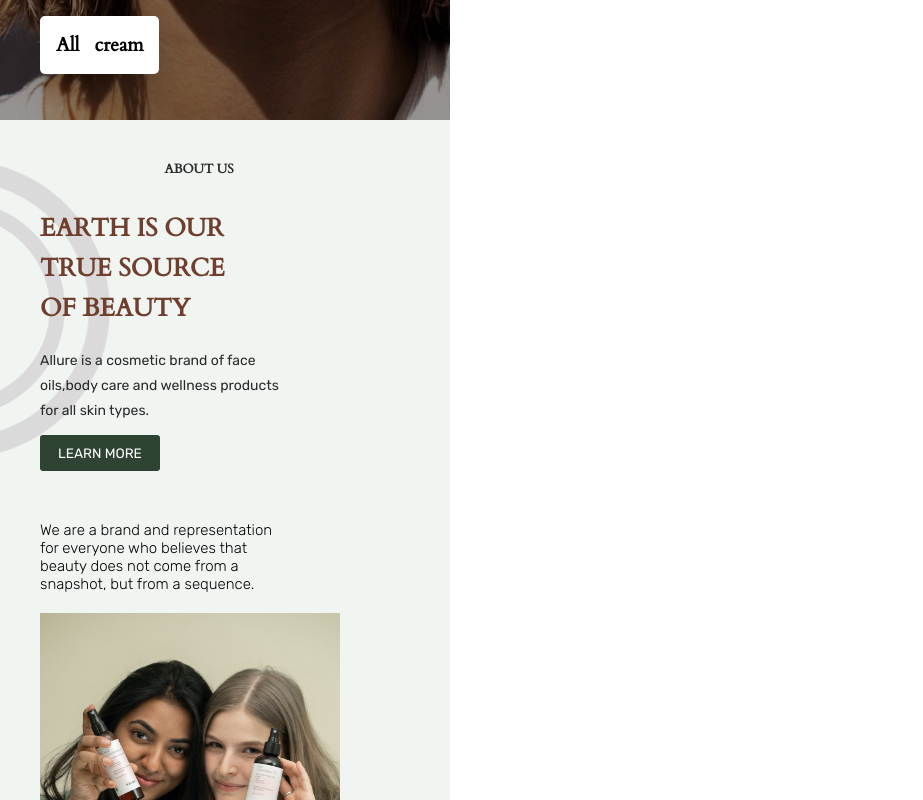
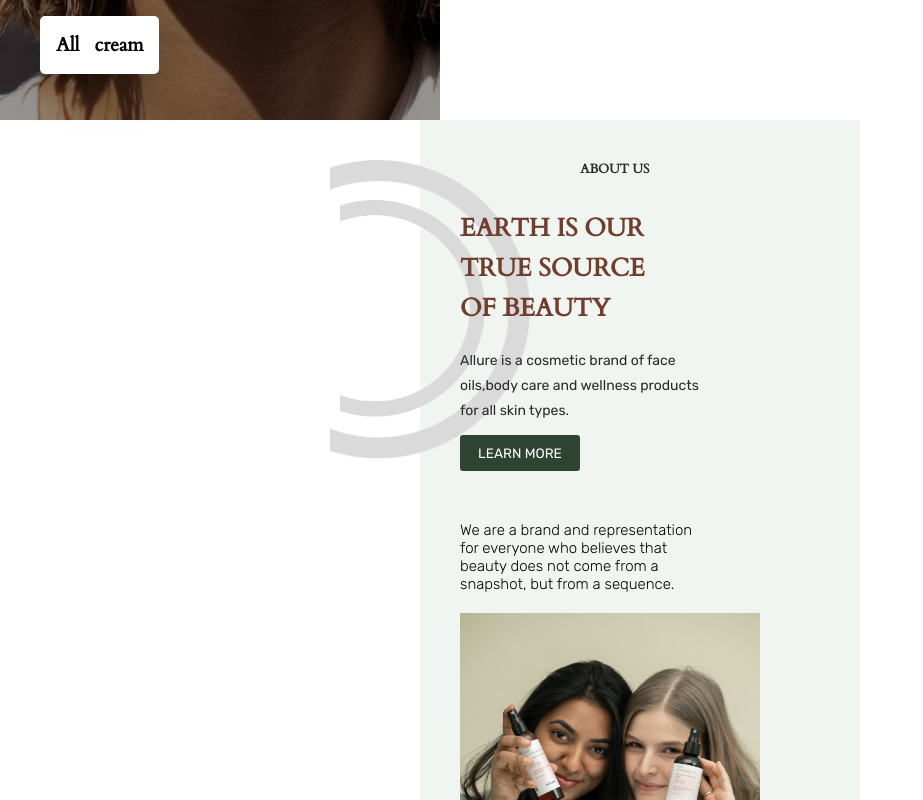
Before and after one commit to Kel-VinTech/Allure-ecommerce, a React (Vite) app: page / in a window 1280 px wide. Shown: the part 680-1480 px from the top of the page, without its empty margins (0-923 px from the left). Built offline with nearby package versions, Linux system fonts and the light colour scheme.

Commit message:
made changes

```diff
--- a/src/scss/Hero.scss
+++ b/src/scss/Hero.scss
@@ -5,7 +5,7 @@ section{
     font-family: 'Cardo', serif;
     background: url(../assets/HEADER.png) no-repeat center center/cover;
     min-height:100vh;
-    max-width:450px;
+    max-width:440px;
     width:100%;
 
  }
--- a/src/scss/Main.scss
+++ b/src/scss/Main.scss
@@ -2,8 +2,9 @@
   background: #f1f5f2;
   padding-top: 10rem;
   position: relative;
-  max-width: 450px;
+  max-width: 440px;
   width:100%;
+  margin: 0 auto;
 }
 img {
   max-width: 100%;
```
